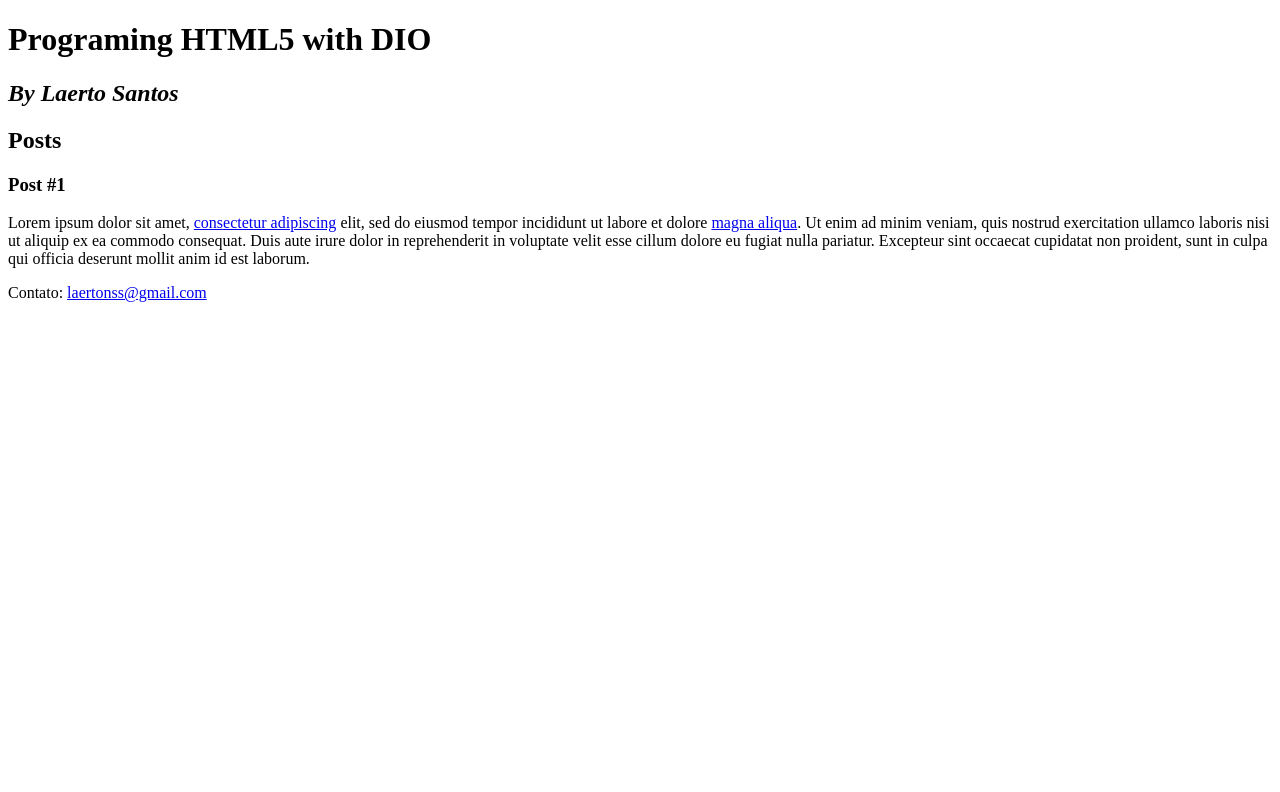
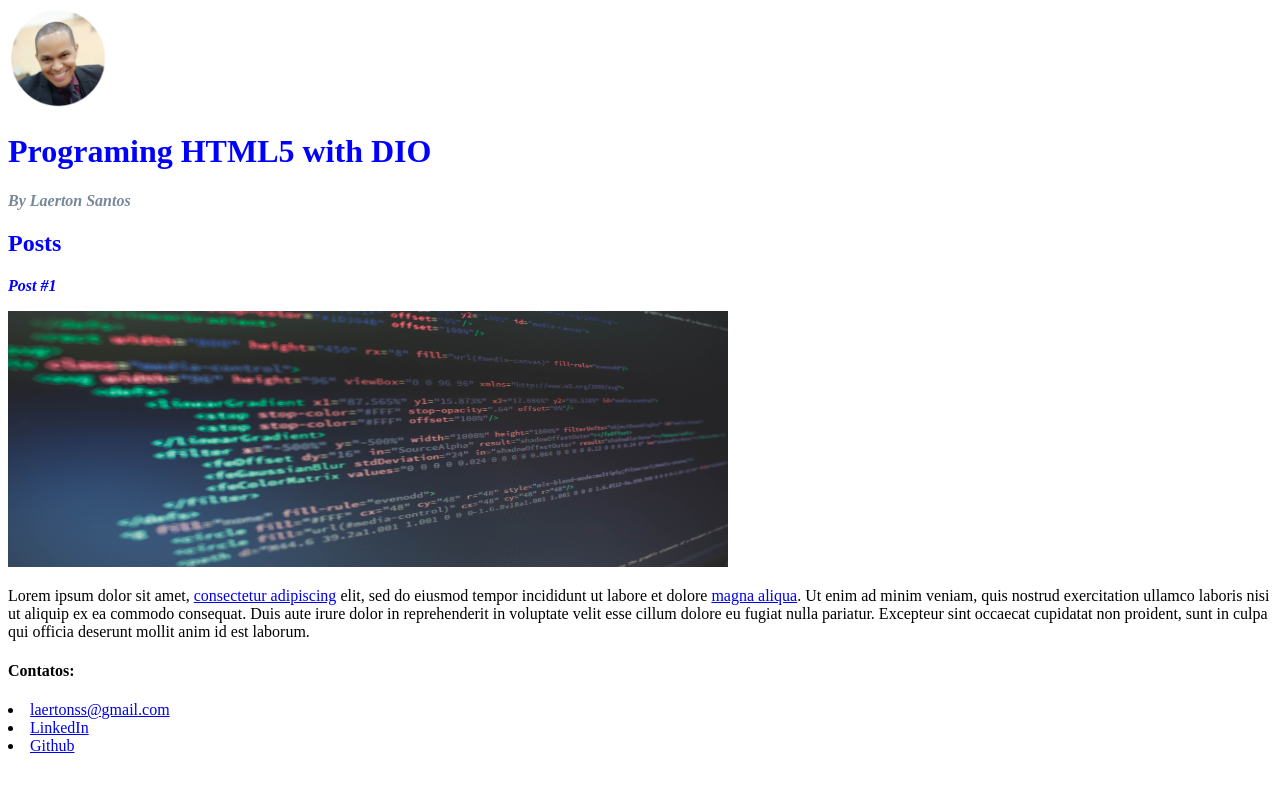
Before and after one commit to laertonss/HTML_Project, a plain HTML site: page index.html in a window 1280 px wide. Drawn offline with Linux system fonts and the light colour scheme.

Commit message:
Alterações com a primeira aula de CSS3

```diff
--- a/index.html
+++ b/index.html
@@ -3,26 +3,40 @@
     <head>
         <meta charset="utf-8">
         <title>Laerton Santos</title>
+        <link rel="stylesheet" href="style.css">
     </head>
     <body>
         <header>
-        <h1>Programing HTML5 with DIO</h1>
-        <h2 style="font-style: italic;">By Laerto Santos</h2>
+            <img src="Perfil-foto-Laerton.png" alt="Ilustração do rosto de Laerton Santos" width="100" height="100">
+        <h1 id="title">Programing HTML5 with DIO</h1>
+        <p style="font-style: italic; color: lightslategray;"><strong>By Laerton Santos</strong></p>
         </header>
         <section>
             <header>
-                <h2>Posts</h2>
+                <h2 class="subtitle">Posts</h2>
             </header>
             <article>
                 <header>
-                    <h3>Post #1</h3>
+                    <h3 class="post_title">Post #1</h3>
+                    <img src="htmlCode.jpg" alt="Imagem de editor de texto contendo código HTML" width="720" height="256">
                 </header>
                 <p>
                     Lorem ipsum dolor sit amet, <a href="https://www.linkedin.com/in/laertonsantos/" target="_blank">consectetur adipiscing</a> elit, sed do eiusmod tempor incididunt ut labore et dolore <a href="mailto:laertonss@gmail.com" target="_blank">magna aliqua</a>. Ut enim ad minim veniam, quis nostrud exercitation ullamco laboris nisi ut aliquip ex ea commodo consequat. Duis aute irure dolor in reprehenderit in voluptate velit esse cillum dolore eu fugiat nulla pariatur. Excepteur sint occaecat cupidatat non proident, sunt in culpa qui officia deserunt mollit anim id est laborum.
                 </p>
             </article>
         </section>
-        <footer>Contato: <a href="mailto:laertonss@gmail.com" target="_blank">laertonss@gmail.com</a></footer>
+        <footer>
+            <h4>Contatos:</h4>
+            <li>
+                <a href="mailto:laertonss@gmail.com" target="_blank">laertonss@gmail.com</a>
+            </li>
+            <li>
+                <a href="https://www.linkedin.com/in/laertonsantos/" target="_blank">LinkedIn</a>
+            </li>
+            <li>
+                <a href="https://github.com/laertonss" target="_blank">Github</a>
+            </li>
+        </footer>
 
     </body>
 </html>
--- /dev/null
+++ b/style.css
@@ -0,0 +1,8 @@
+#title, .subtitle, .post_title{
+    color: blue;
+}
+
+.post_title{
+    font-size: 16px;
+    font-style: italic;
+}
```
Also changed, not shown: Perfil-foto-Laerton.png (added), htmlCode.jpg (added).
